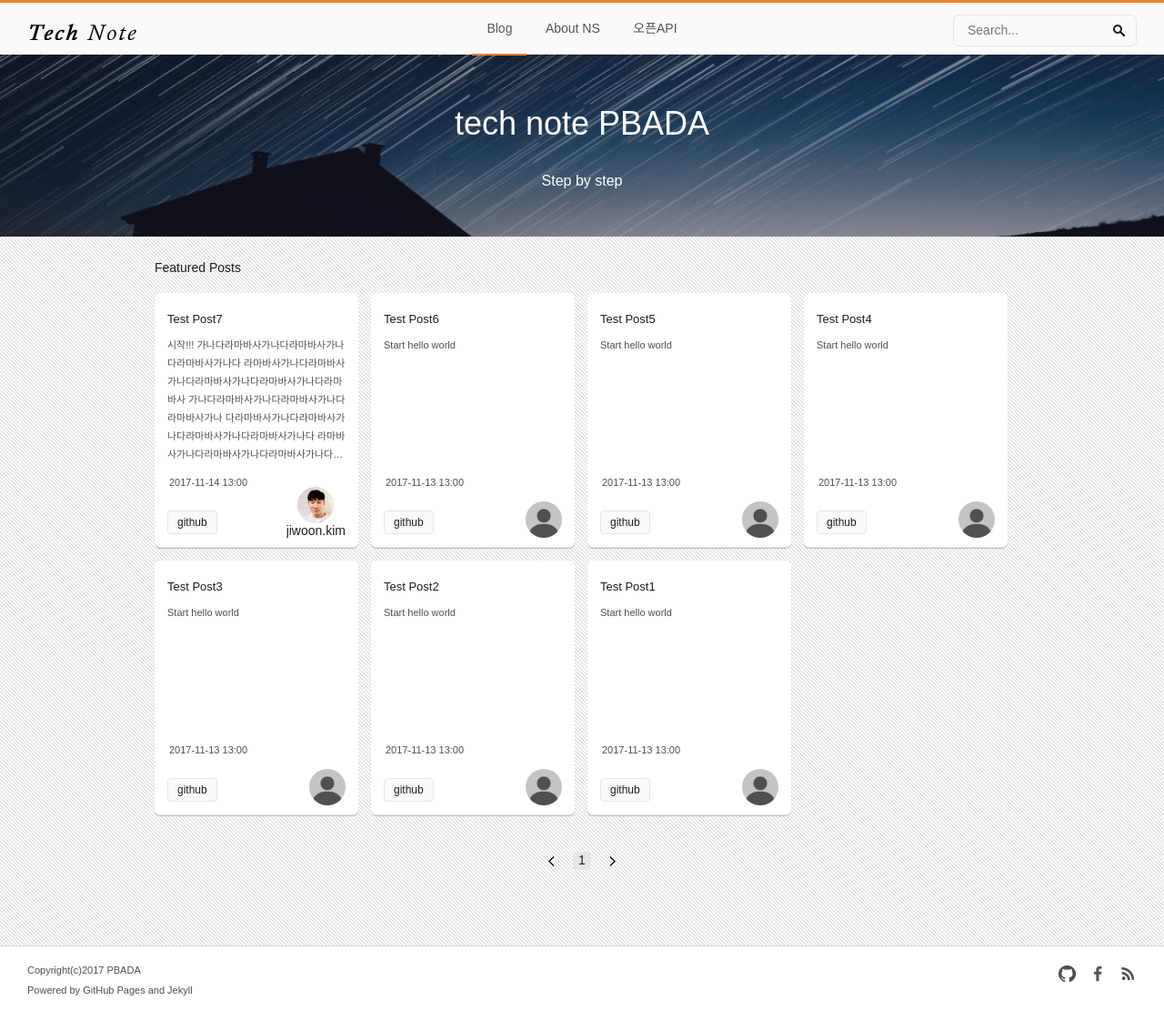
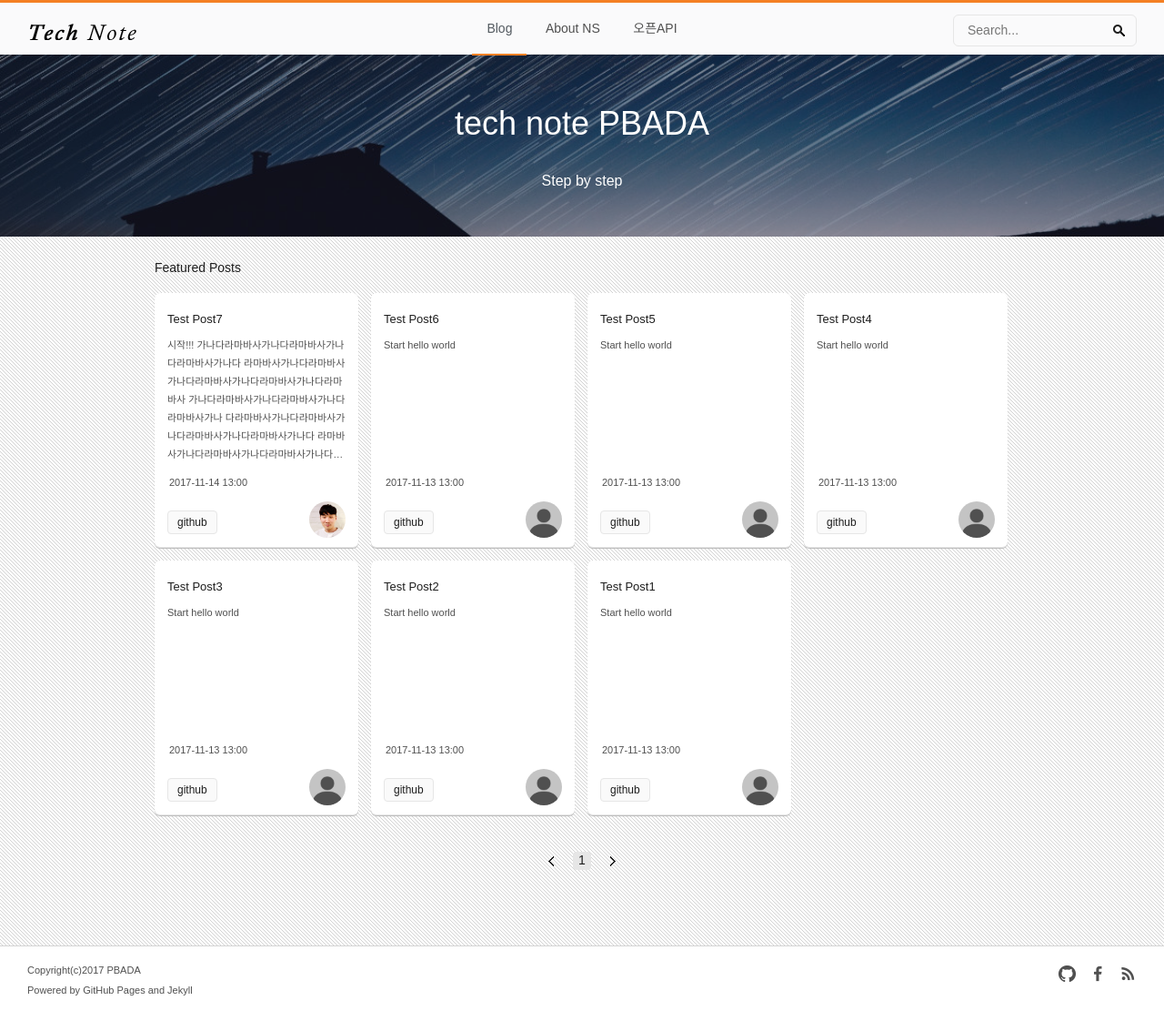
Before and after one commit to nsshopping/nsshopping.github.io, a Jekyll site: the page built from index.html, in a window 1280 px wide and 1139 px high. Shown: the top 1133 px of the window at 91% size. Built offline with Jekyll 4.4.1, drawn with Linux system fonts in a browser that asks for light colours; some web fonts are replaced; the list of posts is cut into pages by our own code; comment, search, counter and statistics services are not loaded.

Commit message:
Update item.html

```diff
--- a/_includes/item.html
+++ b/_includes/item.html
@@ -23,7 +23,7 @@
                      {% if author.image %}style="background-image:url({{ author.image }});"{% endif %}>
                     <span class="sr-only">{{ author.name }}'s profile image</span>
                 </div>
-                <p class="author-name">{{ author.name }}</p>
+                <!-- p class="author-name">{{ author.name }}</p -->
             </a>
         </div>
         <!--<div class="clearfix"></div>-->
```
